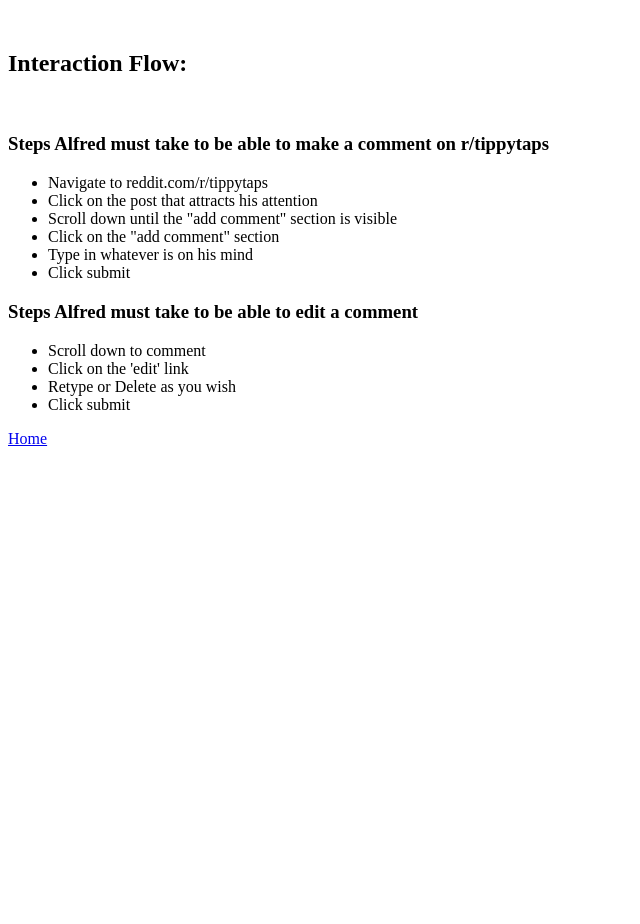
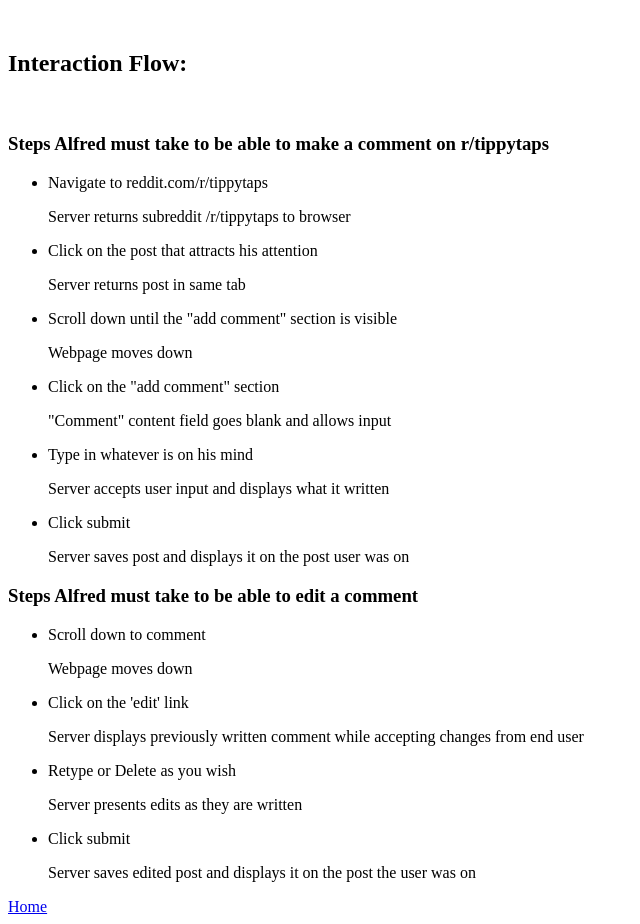
Before and after one commit to samuel-nelson/data-design, a PHP site: page /use-case.php in a window 1280 px wide. Shown: the part 204-1128 px from the top of the page, without its empty margins (0-640 px from the left). Before the commit the page ends 650 px from the top, so only its background shows below. Run offline with PHP 8.4, Linux system fonts and the light colour scheme.

Commit message:
Added detail.

```diff
--- a/epic/persona.php
+++ b/epic/persona.php
@@ -12,7 +12,8 @@
 				<li><b>Occupation:</b> Dentist</li>
 				<li><b>Gender:</b> Male</li>
 				<li><b>Age:</b> 32</li>
-				<li><b>Technology:</b> Newest Apple everything. He's got it all. iMac, MacBook, iPhone.</li>
+				<li><b>Technology:</b> 2018 Macbook Pro (OSX Mojave), iPhone XR (iOS 12.1)</li>
+
 				<li><b>Technical proficiency:</b> 9</li>
 				<li><b>Type of user:</b> Casual</li>
 			</ul>
--- a/epic/use-case.php
+++ b/epic/use-case.php
@@ -16,18 +16,28 @@
 			<h3>Steps Alfred must take to be able to make a comment on r/tippytaps</h3>
 				<ul>
 					<li>Navigate to reddit.com/r/tippytaps</li>
+						<p>Server returns subreddit /r/tippytaps to browser</p>
 					<li>Click on the post that attracts his attention</li>
+						<p>Server returns post in same tab</p>
 					<li>Scroll down until the "add comment" section is visible</li>
+						<p>Webpage moves down</p>
 					<li>Click on the "add comment" section</li>
+						<p>"Comment" content field goes blank and allows input</p>
 					<li>Type in whatever is on his mind</li>
+						<p>Server accepts user input and displays what it written</p>
 					<li>Click submit</li>
+						<p>Server saves post and displays it on the post user was on</p>
 				</ul>
 			<h3>Steps Alfred must take to be able to edit a comment</h3>
 				<ul>
 					<li>Scroll down to comment</li>
+						<p>Webpage moves down</p>
 					<li>Click on the 'edit' link</li>
+						<p>Server displays previously written comment while accepting changes from end user</p>
 					<li>Retype or Delete as you wish</li>
+						<p>Server presents edits as they are written</p>
 					<li>Click submit</li>
+						<p>Server saves edited post and displays it on the post the user was on</p>
 				</ul>
 		<a href="index.php">Home</a>
 	</body>
--- a/epic/user-story.php
+++ b/epic/user-story.php
@@ -6,7 +6,7 @@
 	</head>
 	<body>
 		<h1>User Story</h1>
-		<p>Alfred is a Dentist. He regularly works long shifts and sometimes just needs a break when he's done for the day. He finds it relaxing to browse r/tippytaps to see some h*ckin good doggos. But he wants to not only see the posts, but to interact with them and leave comments to express the overwhelming joy he feels.</p>
+		<p>Alfred likes to browse r/tippytaps. He wants to be able to leave and edit comments.</p>
 			<a href="index.php">Home</a>
 	</body>
 </html>
```
